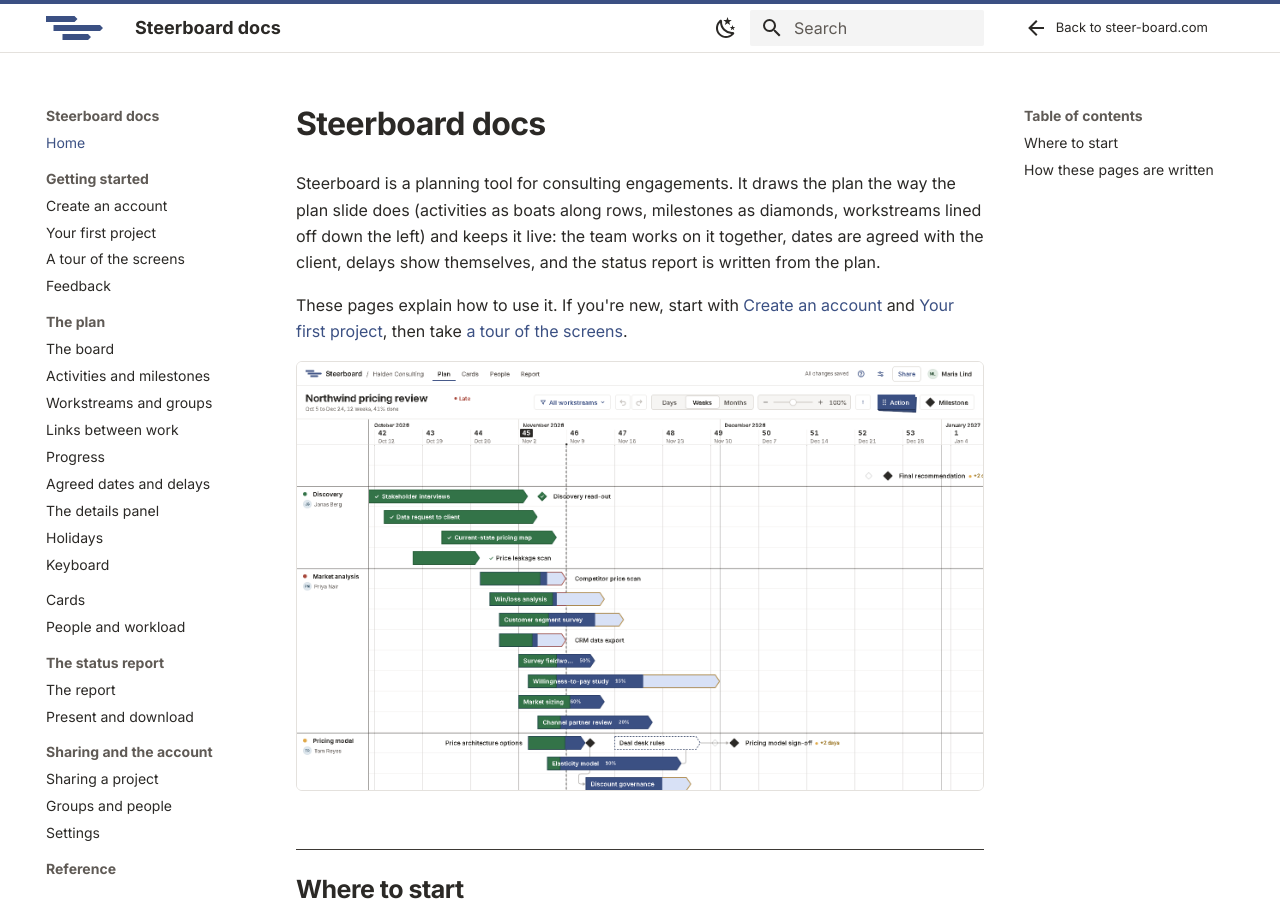
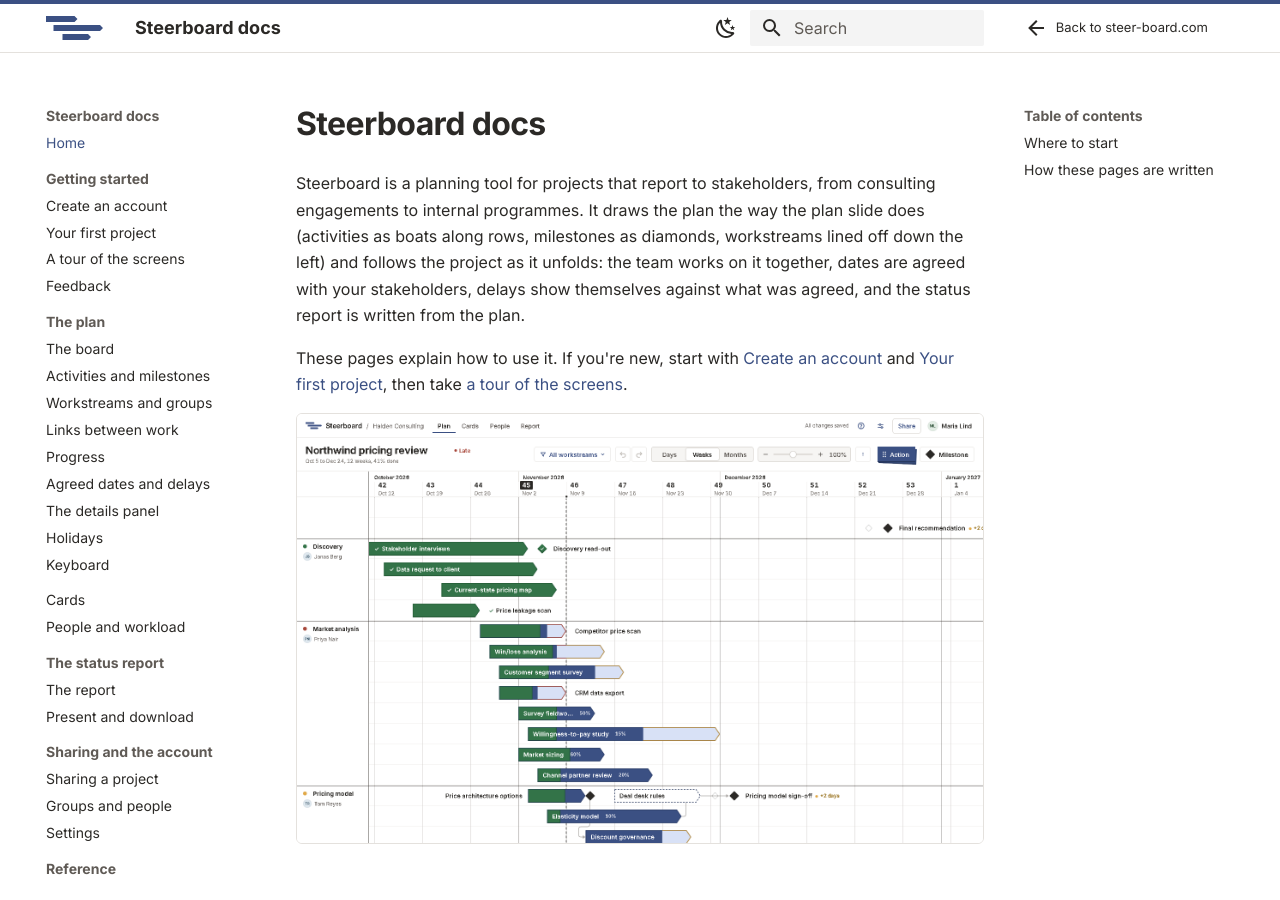
Before and after one commit to mistahcase/steerboard-docs, an MkDocs documentation site: the page built from pages/index.md, in a window 1280 px wide and 900 px high. Built offline with MkDocs 1.6.1 and Material for MkDocs 9.7.7, drawn with Linux system fonts in a browser that asks for light colours.

Commit message:
Home page: for any project, and how a plan unfolds is the lead
- Wording for internal teams as much as consultants: project rather than
  engagement, stakeholders rather than client, your team, other departments,
  clients or suppliers rather than firm and vendors. The demo is a demo
  project. PRODUCT.md and the docs' first page say the same.
- A new part after the hero, "Plans change. See how yours unfolds.": one
  activity's story, agreed, moved (the agreed dates left behind, amber then
  red), re-agreed with a reason, reported against what was agreed. The hero's
  sentence and the page's description lead with it too.
- The keyboard page's docs map covers the files that handle keys (App.tsx
  rather than the whole project bar).

Co-Authored-By: Claude Opus 5.5 <noreply@anthropic.com>

```diff
--- a/coverage.json
+++ b/coverage.json
@@ -106,7 +106,7 @@
         "src/gantt/Gantt.tsx",
         "src/components/CardsBoard.tsx",
         "src/components/Presentation.tsx",
-        "src/components/ProjectWorkspace.tsx"
+        "src/App.tsx"
       ],
       "reviewed": "9908c68397a0f58b4206b88c46ea038bd65a1bbb"
     },
--- a/pages/index.md
+++ b/pages/index.md
@@ -1,10 +1,12 @@
 # Steerboard docs
 
-Steerboard is a planning tool for consulting engagements. It draws the plan the
-way the plan slide does (activities as boats along rows, milestones as
-diamonds, workstreams lined off down the left) and keeps it live: the team
-works on it together, dates are agreed with the client, delays show
-themselves, and the status report is written from the plan.
+Steerboard is a planning tool for projects that report to stakeholders, from
+consulting engagements to internal programmes. It draws the plan the way the
+plan slide does (activities as boats along rows, milestones as diamonds,
+workstreams lined off down the left) and follows the project as it unfolds:
+the team works on it together, dates are agreed with your stakeholders,
+delays show themselves against what was agreed, and the status report is
+written from the plan.
 
 These pages explain how to use it. If you're new, start with
 [Create an account](getting-started/account.md) and
```
